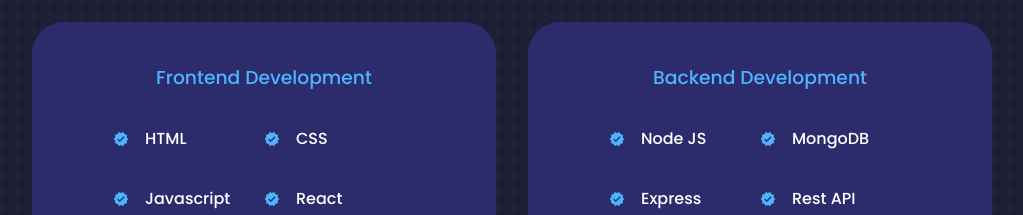
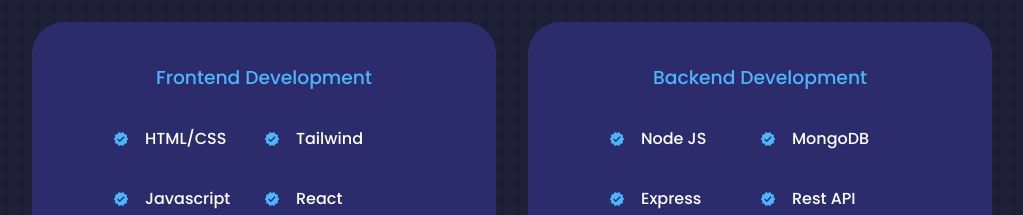
Before and after one commit to BereketTeshome/Personal-Portfolio, a React (Create React App) app: page / in a window 1280 px wide. Shown: the part 1760-1975 px from the top of the page, without its empty margins (128-1151 px from the left). Built offline with nearby package versions, Linux system fonts and the light colour scheme.

Commit message:
Modified Experience.js

```diff
--- a/src/components/experience/Experience.js
+++ b/src/components/experience/Experience.js
@@ -18,7 +18,7 @@
             <article className='experience__details'>
               <MdVerified className='experience__details-icon'/>
               <div>
-                <h4>HTML</h4>
+                <h4>HTML/CSS</h4>
                 {/* <small className='text-light'>Experienced</small> */}
               </div>
             </article>
@@ -26,7 +26,7 @@
             <article className='experience__details'>
               <MdVerified className='experience__details-icon'/>
               <div>
-                <h4>CSS</h4>
+                <h4>Tailwind</h4>
               </div>
             </article>
 
```
